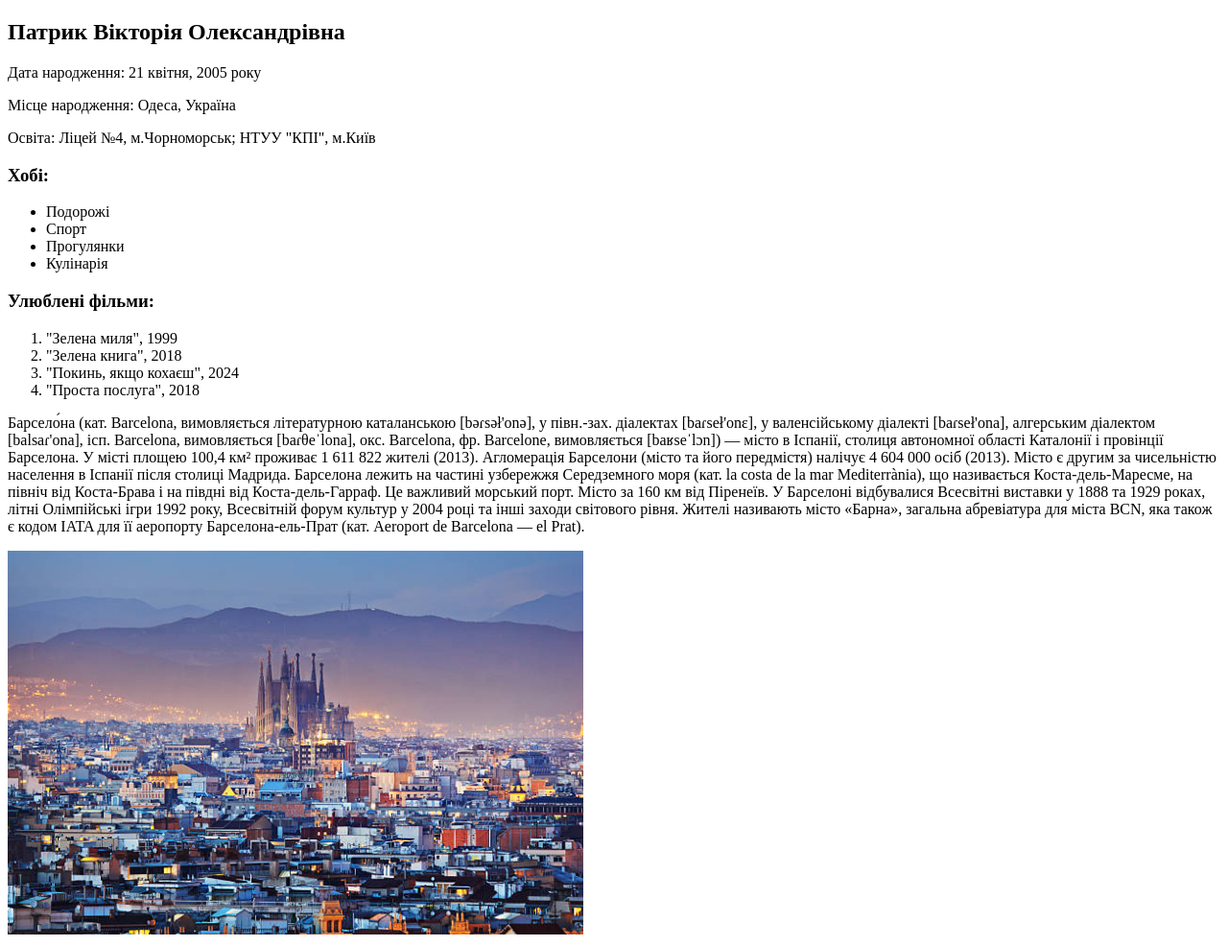
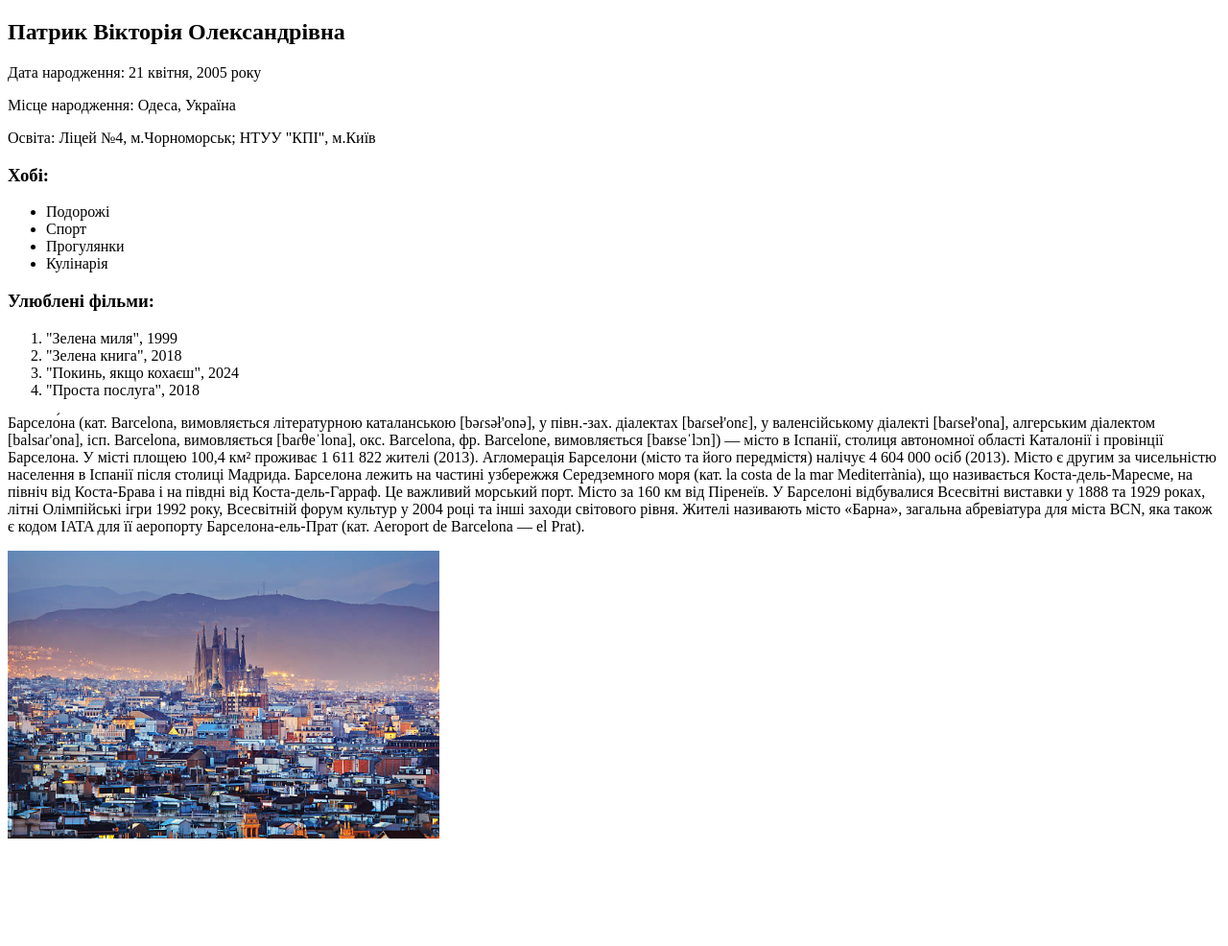
Before and after one commit to vvvvvvvvvviktoriia/frontend_lab1, a plain HTML site: page index.html in a window 1280 px wide. Shown: the whole page at 96% size. After the commit the page ends 886 px from the top, so only its background shows below. Drawn offline with Linux system fonts and the light colour scheme.

Commit message:
Четвертий коміт

```diff
--- a/index.html
+++ b/index.html
@@ -35,7 +35,7 @@
     Жителі називають місто «Барна», загальна абревіатура для міста BCN, яка також є кодом IATA для її аеропорту Барселона-ель-Прат (кат. Aeroport de Barcelona — el Prat).</p>
 
 <a href="https://www.barcelona.cat/en" target="_blank">
-    <img src="assets/barcelona.jpg" alt="Барселона" width="600">
+    <img src="assets/barcelona.jpg" alt="Барселона" width="450">
 </a>
 
 </body>
```
